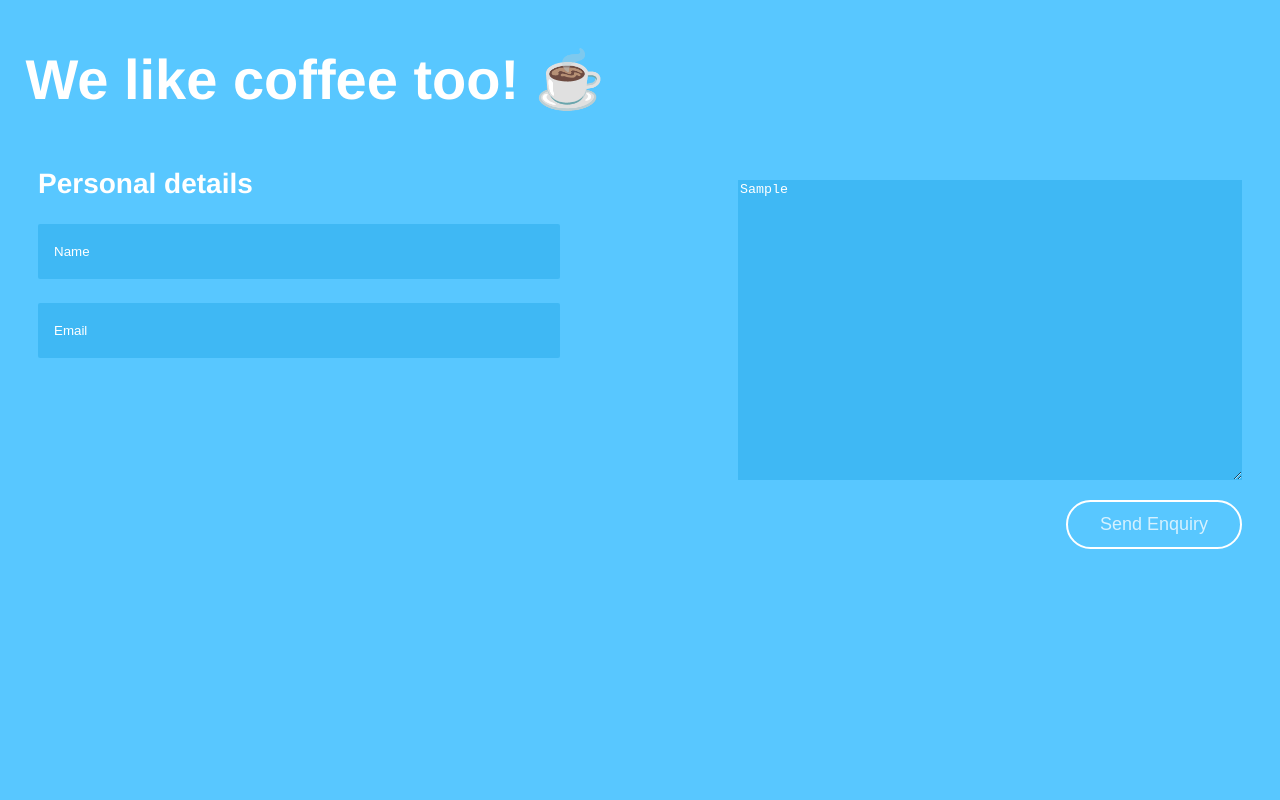
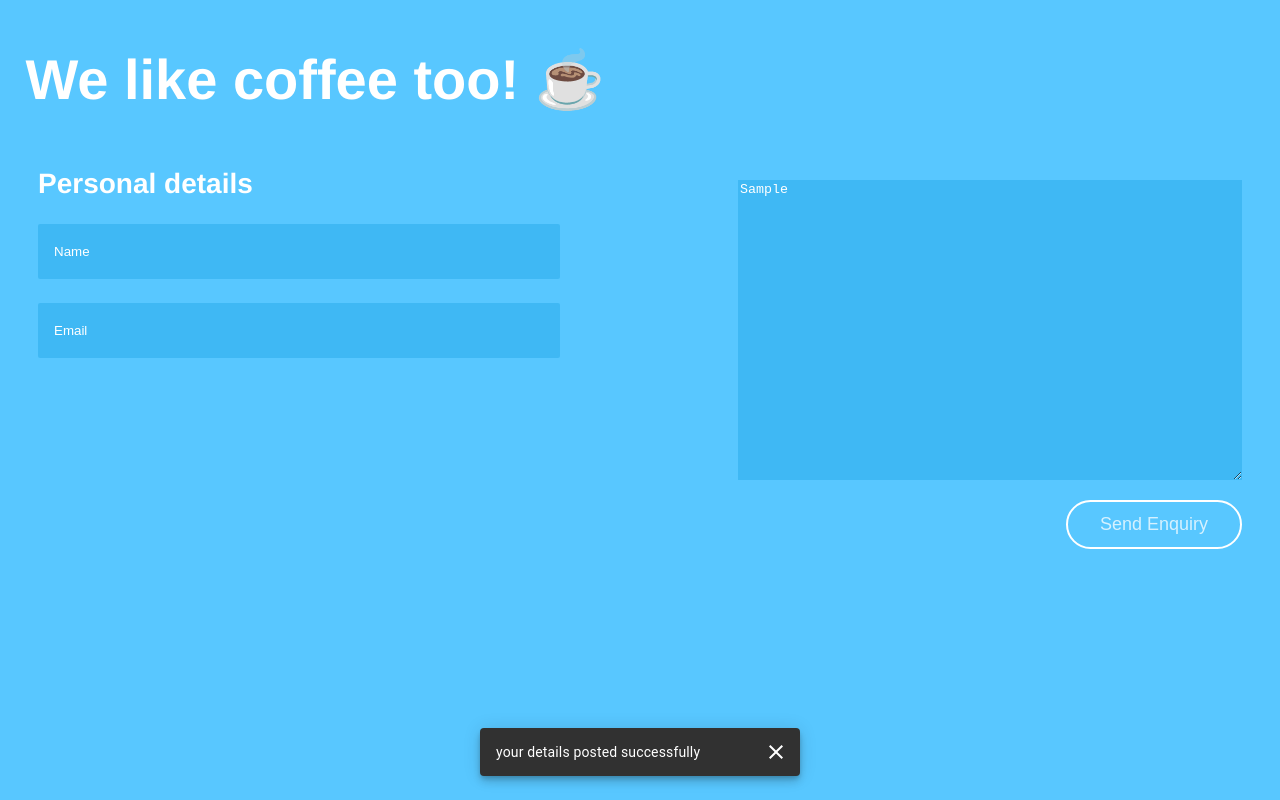
Before and after one commit to Reetika12/grow_fix_lets_talk, a React (Create React App) app: page / in a window 1280 px wide. Both pictures are taken after typing "Sample" into the empty fields and a click on the button "Send Enquiry". Shown: the top 800 px of the page. Built offline with nearby package versions, Linux system fonts and the light colour scheme.

Commit message:
added separe component for validation of form

```diff
--- a/package.json
+++ b/package.json
@@ -4,6 +4,7 @@
   "private": true,
   "dependencies": {
     "@material-ui/core": "^4.11.3",
+    "@material-ui/icons": "^4.11.2",
     "@testing-library/jest-dom": "^5.11.4",
     "@testing-library/react": "^11.1.0",
     "@testing-library/user-event": "^12.1.10",
--- /dev/null
+++ b/src/Components/ToastMessage.js
@@ -0,0 +1,58 @@
+// @flow weak
+
+import React, { Component } from 'react'
+import { withStyles } from '@material-ui/core/styles'
+import Snackbar from '@material-ui/core/Snackbar'
+import IconButton from '@material-ui/core/IconButton'
+import CloseIcon from '@material-ui/icons/Close'
+
+const styleSheet = theme => ({
+    close: {
+        width: theme.spacing(4),
+        height: theme.spacing(4)
+    }
+})
+
+class ToastMessage extends Component {
+
+    render() {
+        const {
+            classes,
+            message = '',
+            handleClose,
+            vertical = 'bottom',
+            horizontal = 'center',
+            autoHideDuration = 3000,
+            ...order
+        } = this.props
+        return (
+            <Snackbar
+                anchorOrigin={{
+                    vertical,
+                    horizontal
+                }}
+                autoHideDuration={autoHideDuration}
+                onClose={handleClose}
+                onExited={handleClose}
+                contentprops={{
+                    'aria-describedby': 'message-id'
+                }}
+                message={<span id='message-id'>{message}</span>}
+                action={[
+                    <IconButton
+                        key='close'
+                        aria-label='Close'
+                        color='inherit'
+                        className={classes.close}
+                        onClick={handleClose}
+                    >
+                        <CloseIcon />
+                    </IconButton>
+                ]}
+                {...order}
+            />
+        )
+    }
+}
+
+export default withStyles(styleSheet)(ToastMessage)
--- a/src/Container/LetsTalkfirstPage.js
+++ b/src/Container/LetsTalkfirstPage.js
@@ -28,7 +28,7 @@ class LetsTalkfirstPage extends Component {
             isButtonClick: false
         }
     }
-    handleChangeCourseType = (event) => {
+    handleRadioTagOption = (event) => {
         // let { selectedItem } = this.state
         // selectedEditRow.course_type = event.target.value
         this.setState({
@@ -81,7 +81,7 @@ class LetsTalkfirstPage extends Component {
                             </p>
                             <div className="radioTagOptions">
                                 <h4 className="margin-xxs-bottom">Let's talk about</h4>
-                                <RadioGroup aria-label="coursetype" name="coursetype" onChange={this.handleChangeCourseType}>
+                                <RadioGroup aria-label="coursetype" name="coursetype" onChange={this.handleRadioTagOption}>
                                     <FormControlLabel id="great_project" value="great_project" control={<CustomRadio />} label="Your great project" />
                                     <FormControlLabel id="meet_for_coffee" value="meet_for_coffee" control={<CustomRadio />} label="Meeting for a coffee" />
                                     <FormControlLabel id="birds_and_bees" value="birds_and_bees" control={<CustomRadio />} label="Birds and bees" />
--- a/src/Container/MeetForCoffeePage.js
+++ b/src/Container/MeetForCoffeePage.js
@@ -1,23 +1,91 @@
 import React, { Component } from 'react'
 import './Styles/LetsTalk.scss';
+import ToastMessage from '../Components/ToastMessage'
+ class MeetForCoffeePage extends Component {
+     constructor(props) {
+         super(props);
+         this.state = {
+            name:"",
+            email:"",
+            textArea:"",
+            openToast: false,
+            toastMsg: ''
+         }
+     }
+     checkForValidation = () =>{
+        //  let { name, email, textArea} = this.state
+          if(this.state.name.length < 1)
+          {
+              console.log("name")
+              this.setState({
+                  toastMsg:"name field is required",
+                  openToast: true
+              })
+          }
+         if (this.state.email.length < 1)
+         {
+             this.setState({
+                 toastMsg: "Email field is required",
+                 openToast: true
+             })
+         }
+         if (this.state.textArea.length < 1) {
+             this.setState({
+                 toastMsg: "please write your enquiry",
+                 openToast: true
+             })
+         }
+         else{
+             this.setState({
+                 toastMsg: "your details posted successfully",
+                 openToast: true
+             })
+         }
+     }
+     handleNameChange = (event) =>{
+         this.setState({
+             name:event.target.value
+         })
+     }
 
- class MeetForCoffeePage extends Component {
+     handleCloseToast = () => {
+         this.setState({ openToast: false, toastMsg: '' })
+     }
     render() {
         const {isButtonClicked} = this.props;
+        let { name, email, textArea, toastMsg, openToast} = this.state
         return (
             <div className="meetForCoffePattern">
                 <h2 className="weLikeCofee">We like coffee too! ☕️</h2>
                 <div className="parentCoffee">
                     <div className="personalDetails">
                         <h4 className="margin-xxs-bottom">Personal details</h4>
-                        <input type="text" className="inputStyle"  placeholder="Name" id="name"/>
-                        <input type="text" className="inputStyle"  placeholder="Email" id="Email" />
+                        <input
+                           type="text"
+                           className="inputStyle"
+                           onChange={e => this.setState({ name: e.target.value})}
+                           placeholder="Name" id="name"/>
+                        <input
+                           type="text"
+                           className="inputStyle"
+                           placeholder="Email"
+                           onChange={e => this.setState({ email: e.target.value })}
+                           id="Email" />
                     </div>
                     <div className="sendEnquiryPattern">
-                        <textarea className="textArea" required="required" name="purpose" placeholder="What do you want to talk about?"></textarea>
-                        <button type="button" id="go" onClick={this.gotoSelectedPage} className="SendEnquiry">Send Enquiry</button>
+                        <textarea
+                           className="textArea"
+                           value={textArea}
+                           onChange={e => this.setState({ textArea: e.target.value })}
+                           placeholder="What do you want to talk about?"/>
+                        <button type="button" id="go" onClick={this.checkForValidation} className="SendEnquiry">Send Enquiry</button>
                     </div>
                 </div>
+                <ToastMessage
+                    open={openToast}
+                    handleClose={this.handleCloseToast}
+                    message={toastMsg}
+                />
             </div>
         )
     }
--- a/src/Container/Styles/LetsTalk.scss
+++ b/src/Container/Styles/LetsTalk.scss
@@ -114,7 +114,7 @@ a, .link {
     background: #58c7ff;
     color: #fff;
     transition: all .5s ease -in -out;
-    height: 120vh;
+    height: 140vh;
     // overflow-Y: hidden;
     display: flex;
     flex-direction: column;
@@ -126,13 +126,14 @@ a, .link {
 }
 .inputStyle{
     width: 70%;
-    background: rgba(38,169,234,.5);
+    background-color: rgba(38,169,234,.5);
     border: none;
     padding: 20px 16px;
     outline: none;
     border-radius: 2px;
     opacity: 1;
     margin-bottom: 24px;
+    color:#fff;
 }
 ::placeholder {
   color: #fff;
```
Also changed, not shown: 1 other file (tests, documents, lock files or other folders).
